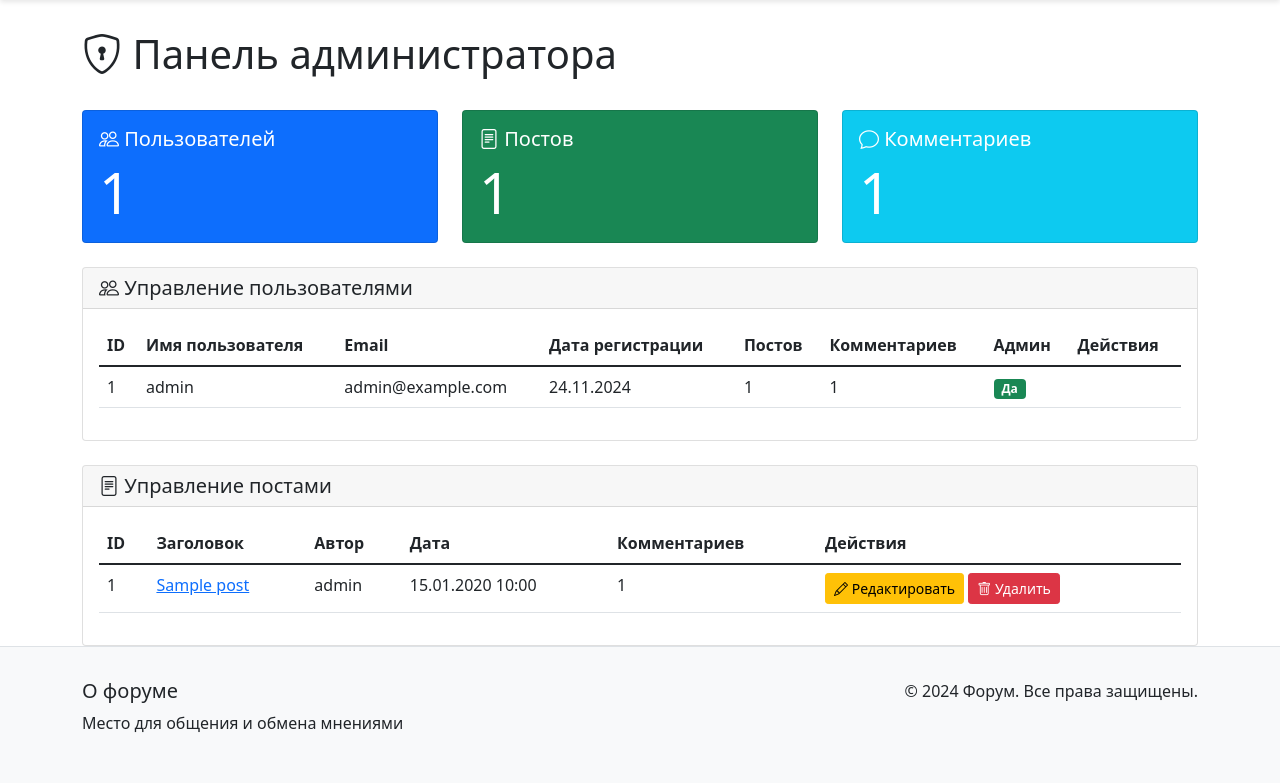
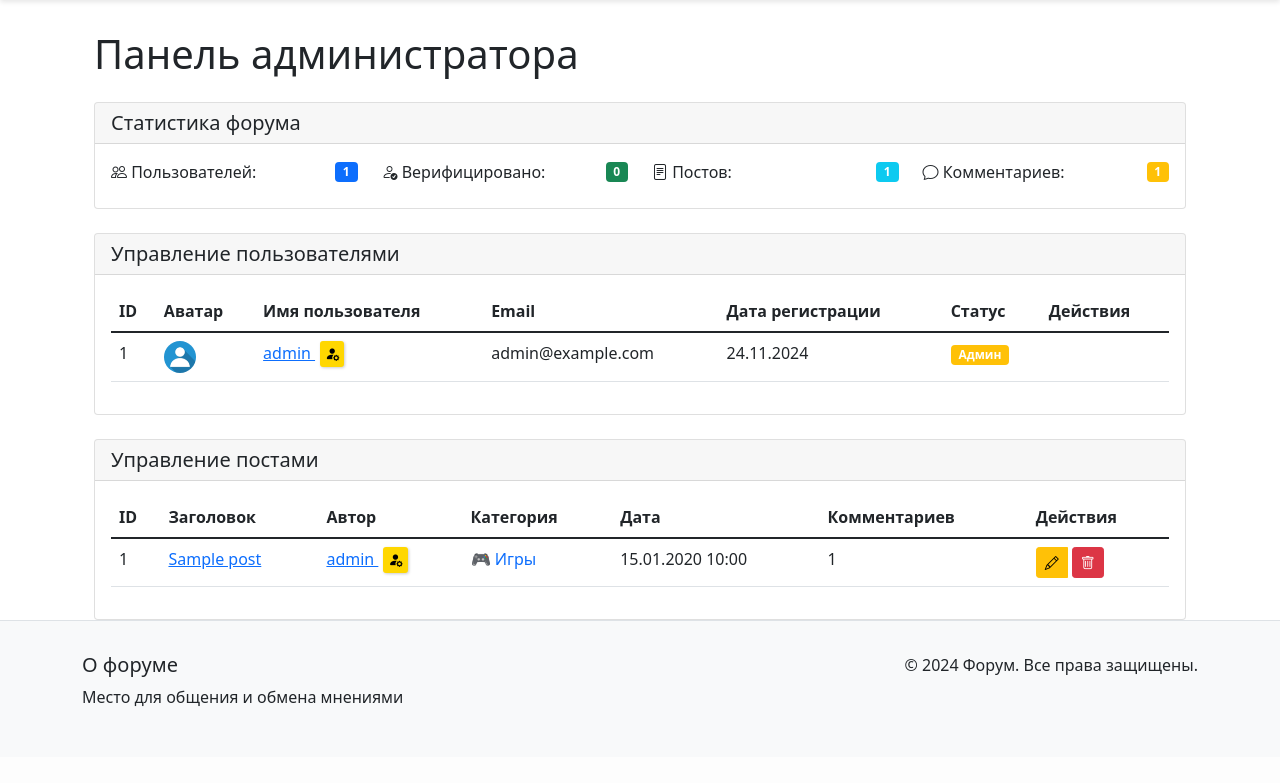
Before and after one commit to stmnbxll/forum.base, a Flask app: page /admin in a window 1280 px wide. Shown: the part 56-839 px from the top of the page. After the commit the page ends 763 px from the top, so only its background shows below. Run offline with Flask 3, Linux system fonts and the light colour scheme; a user stored in the database is signed in; data comes from the database, SQL or seed files in the repository; tables that the repository leaves empty hold one stand-in row (values such as "Sample post").

Commit message:
added user verification

```diff
--- a/app.py
+++ b/app.py
@@ -64,6 +64,7 @@ class User(UserMixin, db.Model):
     comments = db.relationship('Comment', backref='author', lazy=True)
     date_registered = db.Column(db.DateTime, nullable=False, default=datetime.utcnow)
     is_admin = db.Column(db.Boolean, default=False)
+    is_verified = db.Column(db.Boolean, default=False)  # Добавляем поле верификации
     # Новые поля для профиля
     avatar = db.Column(db.String(200), nullable=True, default='avatars/default.jpg')
     bio = db.Column(db.Text, nullable=True)
@@ -378,8 +379,9 @@ def create_default_categories():
 @login_required
 def admin_panel():
     if not current_user.is_admin:
-        flash('У вас нет прав доступа к панели администратора', 'danger')
+        flash('У вас нет прав для доступа к панели администратора', 'danger')
         return redirect(url_for('home'))
+
     users = User.query.all()
     posts = Post.query.all()
     comments = Comment.query.all()
@@ -413,12 +415,32 @@ def toggle_admin(user_id):
         return redirect(url_for('home'))
 
     user = User.query.get_or_404(user_id)
-    if user == current_user:
-        flash('Вы не можете изменить свои права администратора', 'danger')
-    else:
-        user.is_admin = not user.is_admin
+    if user != current_user:
+        was_admin = user.is_admin
+        user.is_admin = not was_admin
+        if user.is_admin:  # Если пользователь становится админом
+            user.is_verified = True  # Автоматически верифицируем его
         db.session.commit()
         flash(f"{'Права администратора добавлены' if user.is_admin else 'Права администратора удалены'}", 'success')
+    return redirect(url_for('admin_panel'))
+
+@app.route('/admin/user/<int:user_id>/toggle_verification', methods=['POST'])
+@login_required
+def toggle_verification(user_id):
+    if not current_user.is_admin:
+        flash('У вас нет прав для этого действия', 'danger')
+        return redirect(url_for('home'))
+
+    user = User.query.get_or_404(user_id)
+    if user.is_admin:
+        flash('Нельзя изменить верификацию администратора', 'warning')
+        return redirect(url_for('admin_panel'))
+
+    user.is_verified = not user.is_verified
+    db.session.commit()
+
+    action = "верифицирован" if user.is_verified else "снята верификация"
+    flash(f'Пользователь {user.username} успешно {action}', 'success')
     return redirect(url_for('admin_panel'))
 
 @app.route('/admin/post/<int:post_id>/delete', methods=['POST'])
--- /dev/null
+++ b/static/css/style.css
@@ -0,0 +1,13 @@
+.admin-icon {
+    color: #ffc107;
+    cursor: help;
+    margin: 0 2px;
+    font-size: 1.1em;
+}
+
+.verified-icon {
+    color: #1e90ff;
+    cursor: help;
+    margin: 0 2px;
+    font-size: 1.1em;
+}
--- a/templates/admin.html
+++ b/templates/admin.html
@@ -1,39 +1,42 @@
 {% extends "base.html" %}
 
-{% block title %}Панель администратора{% endblock %}
+{% block title %}Админ-панель{% endblock %}
 
 {% block content %}
+<div class="container">
     <div class="row">
-    <div class="col-md-12 mb-4">
-        <h1><i class="bi bi-shield-lock"></i> Панель администратора</h1>
+        <div class="col-md-12">
+            <h1 class="mb-4">Панель администратора</h1>
+
+            <!-- Статистика -->
+            <div class="card mb-4">
+                <div class="card-header">
+                    <h5 class="card-title mb-0">Статистика форума</h5>
+                </div>
+                <div class="card-body">
+                    <div class="row">
+                        <div class="col-md-3">
+                            <div class="d-flex justify-content-between align-items-center mb-2">
+                                <span><i class="bi bi-people"></i> Пользователей:</span>
+                                <span class="badge bg-primary">{{ users|length }}</span>
                             </div>
                         </div>
-
-<div class="row">
-    <!-- Статистика -->
-    <div class="col-md-12 mb-4">
-        <div class="row">
-            <div class="col-md-4">
-                <div class="card bg-primary text-white">
-                    <div class="card-body">
-                        <h5 class="card-title"><i class="bi bi-people"></i> Пользователей</h5>
-                        <p class="card-text display-4">{{ users|length }}</p>
+                        <div class="col-md-3">
+                            <div class="d-flex justify-content-between align-items-center mb-2">
+                                <span><i class="bi bi-person-check"></i> Верифицировано:</span>
+                                <span class="badge bg-success">{{ users|selectattr('is_verified')|list|length }}</span>
                             </div>
                         </div>
-            </div>
-            <div class="col-md-4">
-                <div class="card bg-success text-white">
-                    <div class="card-body">
-                        <h5 class="card-title"><i class="bi bi-file-text"></i> Постов</h5>
-                        <p class="card-text display-4">{{ posts|length }}</p>
+                        <div class="col-md-3">
+                            <div class="d-flex justify-content-between align-items-center mb-2">
+                                <span><i class="bi bi-file-text"></i> Постов:</span>
+                                <span class="badge bg-info">{{ posts|length }}</span>
                             </div>
                         </div>
-            </div>
-            <div class="col-md-4">
-                <div class="card bg-info text-white">
-                    <div class="card-body">
-                        <h5 class="card-title"><i class="bi bi-chat"></i> Комментариев</h5>
-                        <p class="card-text display-4">{{ comments|length }}</p>
+                        <div class="col-md-3">
+                            <div class="d-flex justify-content-between align-items-center mb-2">
+                                <span><i class="bi bi-chat"></i> Комментариев:</span>
+                                <span class="badge bg-warning">{{ comments|length }}</span>
                             </div>
                         </div>
                     </div>
@@ -41,10 +44,9 @@
             </div>
 
             <!-- Управление пользователями -->
-    <div class="col-md-12 mb-4">
-        <div class="card">
+            <div class="card mb-4">
                 <div class="card-header">
-                <h5 class="mb-0"><i class="bi bi-people"></i> Управление пользователями</h5>
+                    <h5 class="card-title mb-0">Управление пользователями</h5>
                 </div>
                 <div class="card-body">
                     <div class="table-responsive">
@@ -52,12 +54,11 @@
                             <thead>
                                 <tr>
                                     <th>ID</th>
+                                    <th>Аватар</th>
                                     <th>Имя пользователя</th>
                                     <th>Email</th>
                                     <th>Дата регистрации</th>
-                                <th>Постов</th>
-                                <th>Комментариев</th>
-                                <th>Админ</th>
+                                    <th>Статус</th>
                                     <th>Действия</th>
                                 </tr>
                             </thead>
@@ -65,36 +66,62 @@
                                 {% for user in users %}
                                 <tr>
                                     <td>{{ user.id }}</td>
-                                <td>{{ user.username }}</td>
+                                    <td>
+                                        <img src="{{ url_for('static', filename=user.avatar) }}"
+                                             alt="{{ user.username }}"
+                                             class="rounded-circle"
+                                             style="width: 32px; height: 32px;">
+                                    </td>
+                                    <td>
+                                        <a href="{{ url_for('profile', username=user.username) }}">
+                                            {{ user.username }}
+                                            {% if user.is_admin %}
+                                            <i class="bi bi-person-fill-gear admin-icon" title="Администратор"></i>
+                                            {% endif %}
+                                            {% if user.is_verified %}
+                                            <i class="bi bi-patch-check-fill verified-icon" title="Верифицирован"></i>
+                                            {% endif %}
+                                        </a>
+                                    </td>
                                     <td>{{ user.email }}</td>
                                     <td>{{ user.date_registered.strftime('%d.%m.%Y') }}</td>
-                                <td>{{ user.posts|length }}</td>
-                                <td>{{ user.comments|length }}</td>
                                     <td>
                                         {% if user.is_admin %}
-                                    <span class="badge bg-success">Да</span>
-                                    {% else %}
-                                    <span class="badge bg-secondary">Нет</span>
+                                        <span class="badge bg-warning">Админ</span>
+                                        {% endif %}
+                                        {% if user.is_verified %}
+                                        <span class="badge bg-success">Верифицирован</span>
                                         {% endif %}
                                     </td>
                                     <td>
                                         {% if user != current_user %}
+                                        <div class="btn-group">
                                             <form action="{{ url_for('toggle_admin', user_id=user.id) }}" method="POST" class="d-inline">
-                                        <button type="submit" class="btn btn-warning btn-sm">
+                                                <button type="submit" class="btn btn-sm {% if user.is_admin %}btn-outline-warning{% else %}btn-warning{% endif %} me-1" title="{% if user.is_admin %}Убрать админа{% else %}Сделать админом{% endif %}">
                                                     {% if user.is_admin %}
-                                            <i class="bi bi-shield-x"></i> Убрать админа
+                                                    <i class="bi bi-shield-x"></i>
                                                     {% else %}
-                                            <i class="bi bi-shield-plus"></i> Сделать админом
+                                                    <i class="bi bi-shield-plus"></i>
+                                                    {% endif %}
+                                                </button>
+                                            </form>
+                                            <form action="{{ url_for('toggle_verification', user_id=user.id) }}" method="POST" class="d-inline">
+                                                <button type="submit" class="btn btn-sm {% if user.is_verified %}btn-outline-success{% else %}btn-success{% endif %} me-1" title="{% if user.is_verified %}Снять верификацию{% else %}Верифицировать{% endif %}">
+                                                    {% if user.is_verified %}
+                                                    <i class="bi bi-person-x"></i>
+                                                    {% else %}
+                                                    <i class="bi bi-person-check"></i>
                                                     {% endif %}
                                                 </button>
                                             </form>
                                             {% if not user.is_admin %}
                                             <form action="{{ url_for('delete_user', user_id=user.id) }}" method="POST" class="d-inline">
-                                        <button type="submit" class="btn btn-danger btn-sm" onclick="return confirm('Вы уверены, что хотите удалить этого пользователя?')">
-                                            <i class="bi bi-trash"></i> Удалить
+                                                <button type="submit" class="btn btn-sm btn-danger" onclick="return confirm('Вы уверены, что хотите удалить этого пользователя?')" title="Удалить">
+                                                    <i class="bi bi-trash"></i>
                                                 </button>
                                             </form>
                                             {% endif %}
+                                        </div>
                                         {% endif %}
                                     </td>
                                 </tr>
@@ -104,13 +131,11 @@
                     </div>
                 </div>
             </div>
-    </div>
 
             <!-- Управление постами -->
-    <div class="col-md-12">
             <div class="card">
                 <div class="card-header">
-                <h5 class="mb-0"><i class="bi bi-file-text"></i> Управление постами</h5>
+                    <h5 class="card-title mb-0">Управление постами</h5>
                 </div>
                 <div class="card-body">
                     <div class="table-responsive">
@@ -120,6 +145,7 @@
                                     <th>ID</th>
                                     <th>Заголовок</th>
                                     <th>Автор</th>
+                                    <th>Категория</th>
                                     <th>Дата</th>
                                     <th>Комментариев</th>
                                     <th>Действия</th>
@@ -132,18 +158,35 @@
                                     <td>
                                         <a href="{{ url_for('post', post_id=post.id) }}">{{ post.title }}</a>
                                     </td>
-                                <td>{{ post.author.username }}</td>
+                                    <td>
+                                        <a href="{{ url_for('profile', username=post.author.username) }}">
+                                            {{ post.author.username }}
+                                            {% if post.author.is_admin %}
+                                            <i class="bi bi-person-fill-gear admin-icon" title="Администратор"></i>
+                                            {% endif %}
+                                            {% if post.author.is_verified %}
+                                            <i class="bi bi-patch-check-fill verified-icon" title="Верифицирован"></i>
+                                            {% endif %}
+                                        </a>
+                                    </td>
+                                    <td>
+                                        <a href="{{ url_for('category', slug=post.category.slug) }}" class="text-decoration-none">
+                                            {{ post.category.icon }} {{ post.category.name }}
+                                        </a>
+                                    </td>
                                     <td>{{ post.date_posted.strftime('%d.%m.%Y %H:%M') }}</td>
                                     <td>{{ post.comments|length }}</td>
                                     <td>
-                                    <a href="{{ url_for('edit_post', post_id=post.id) }}" class="btn btn-warning btn-sm">
-                                        <i class="bi bi-pencil"></i> Редактировать
+                                        <div class="btn-group">
+                                            <a href="{{ url_for('edit_post', post_id=post.id) }}" class="btn btn-warning btn-sm me-1" title="Редактировать">
+                                                <i class="bi bi-pencil"></i>
                                             </a>
                                             <form action="{{ url_for('admin_delete_post', post_id=post.id) }}" method="POST" class="d-inline">
-                                        <button type="submit" class="btn btn-danger btn-sm" onclick="return confirm('Вы уверены, что хотите удалить этот пост?')">
-                                            <i class="bi bi-trash"></i> Удалить
+                                                <button type="submit" class="btn btn-danger btn-sm" onclick="return confirm('Вы уверены, что хотите удалить этот пост?')" title="Удалить">
+                                                    <i class="bi bi-trash"></i>
                                                 </button>
                                             </form>
+                                        </div>
                                     </td>
                                 </tr>
                                 {% endfor %}
@@ -154,4 +197,5 @@
             </div>
         </div>
     </div>
+</div>
 {% endblock %}
--- a/templates/base.html
+++ b/templates/base.html
@@ -6,6 +6,7 @@
     <title>Форум - {% block title %}{% endblock %}</title>
     <link href="https://cdn.jsdelivr.net/npm/bootstrap@5.1.3/dist/css/bootstrap.min.css" rel="stylesheet">
     <link rel="stylesheet" href="https://cdn.jsdelivr.net/npm/bootstrap-icons@1.11.1/font/bootstrap-icons.css">
+    <link rel="stylesheet" href="{{ url_for('static', filename='css/style.css') }}">
     <style>
         body {
             min-height: 100vh;
```
Also changed, not shown: templates/home.html (+6 -3 lines), templates/post.html (+8 -2 lines), templates/profile.html (+6 -3 lines), README.md. Lines whose indentation alone changed are shown as unchanged.
